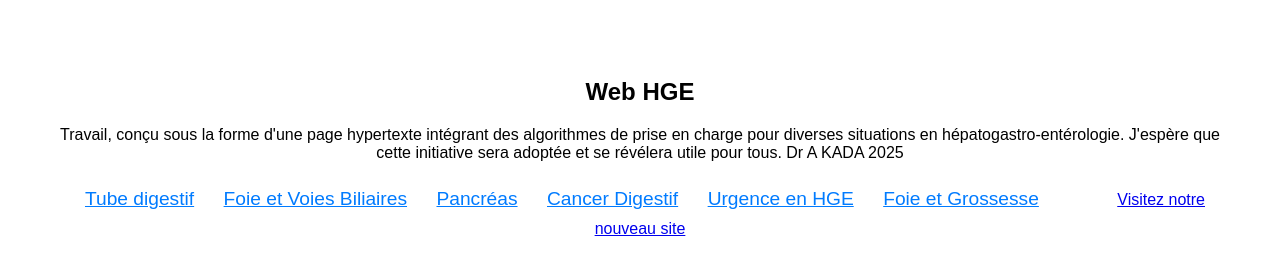
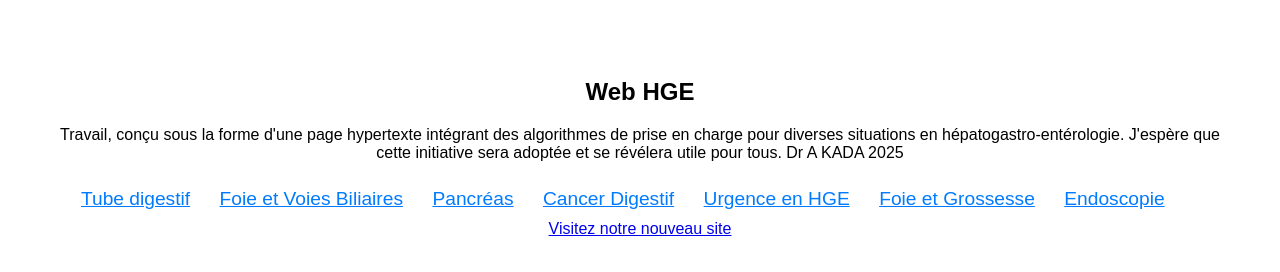
Before and after one commit to Kada-a/Dr-KADA-HGE, a plain HTML site: page index.html in a window 1280 px wide. Drawn offline with Linux system fonts and the light colour scheme.

Commit message:
Update index.html

```diff
--- a/index.html
+++ b/index.html
@@ -76,7 +76,7 @@
   <p class="nav-link" data-target="Cancer.html">Cancer Digestif</p>
   <p class="nav-link" data-target="UHGE.html">Urgence en HGE</p>
   <p class="nav-link" data-target="foiegrossesse.html">Foie et Grossesse</p>
-  <p class="nav-link" data-target="Endoscopie.html"></p>
+   <p class="nav-link" data-target="Endoscopie.html">Endoscopie</p>
   <p class="nav-link" data-target="WHGE.html"></p>
   <a href="https://kadawebhge.fr/index.html" target="_blank">Visitez notre nouveau site</a>
 
```
